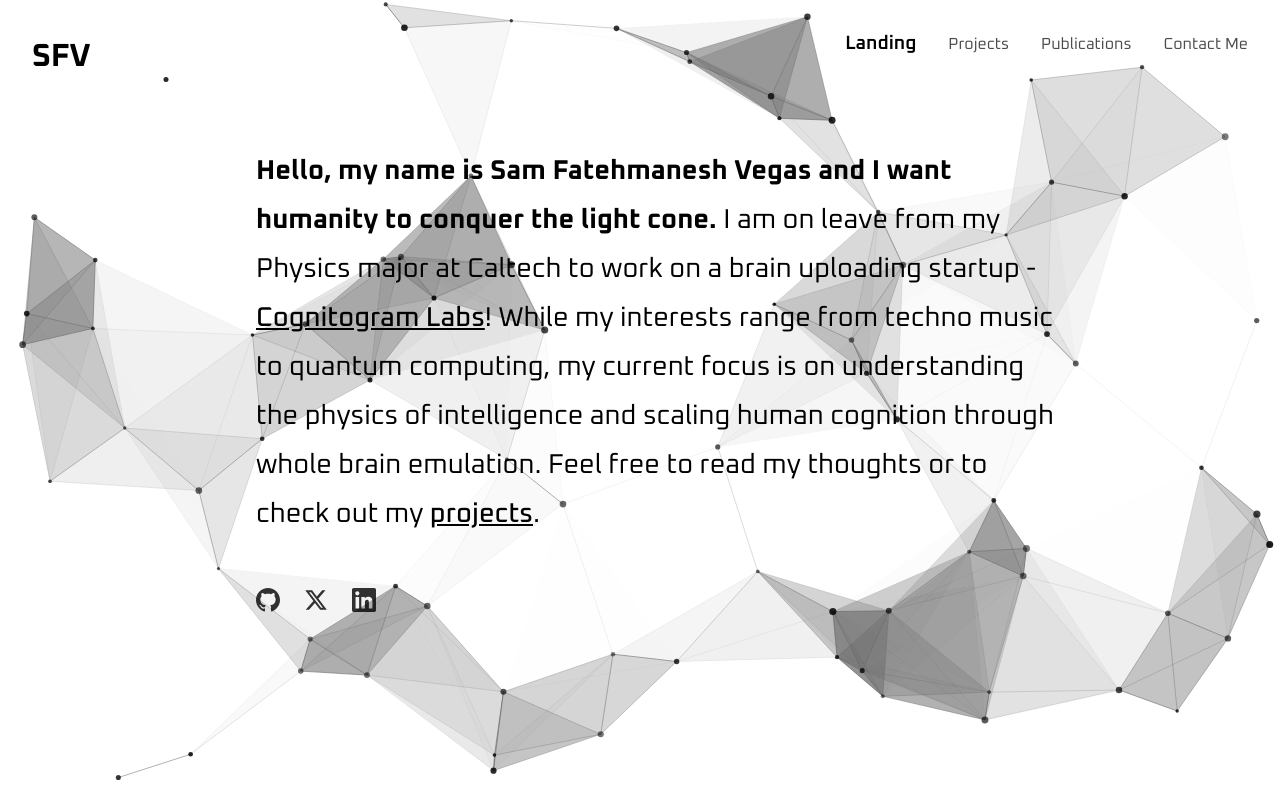
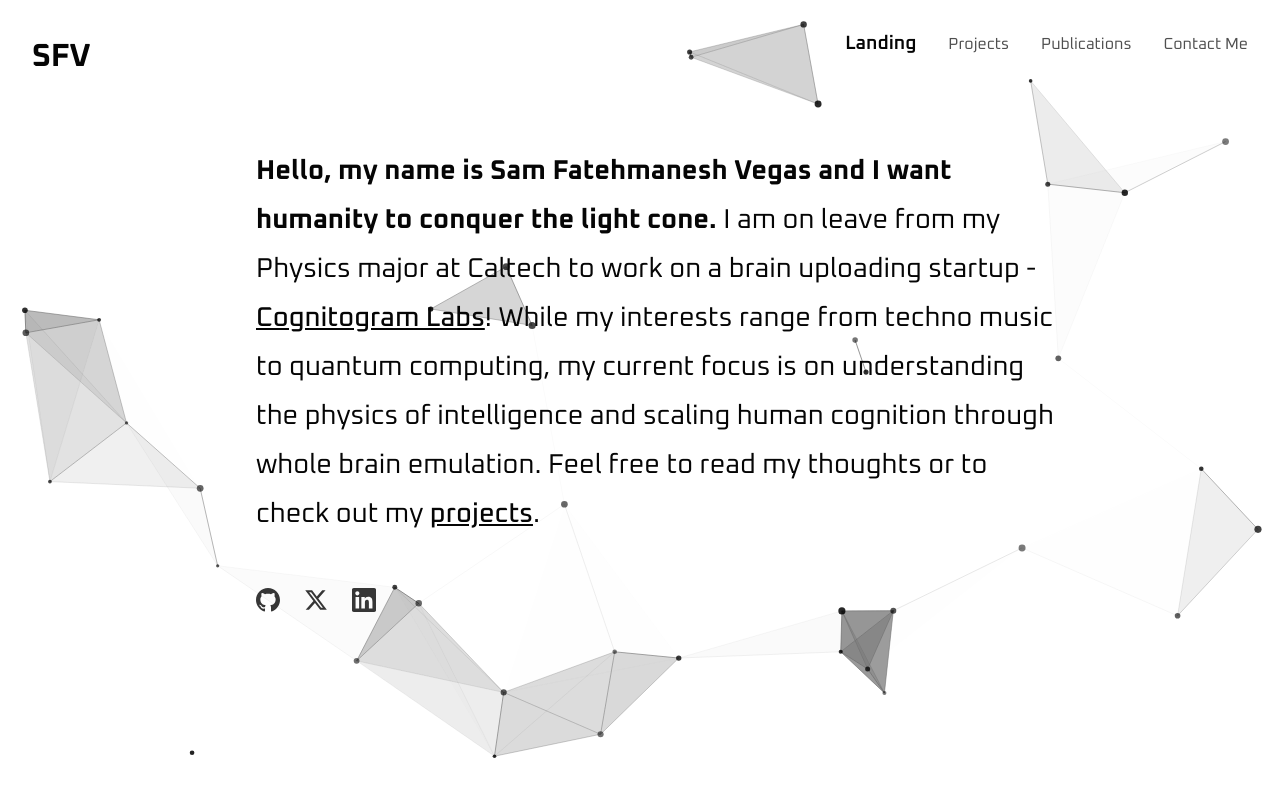
Before and after one commit to Sam-Fatehmanesh/personal-site, a plain HTML site: page index.html in a window 1280 px wide. Both pictures are taken after a click on the link "Landing". Shown: the top 800 px of the page. Drawn offline with Linux system fonts and the light colour scheme; animation ran at ten frames a second; a web font is replaced by a local one.

Commit message:
particle density changes

```diff
--- a/index.html
+++ b/index.html
@@ -7,7 +7,7 @@
     <link rel="preconnect" href="https://fonts.googleapis.com">
     <link rel="preconnect" href="https://fonts.gstatic.com" crossorigin>
     <link href="https://fonts.googleapis.com/css2?family=Comfortaa:wght@300..700&family=Electrolize&family=Michroma&family=Orbitron:wght@400..900&family=Oxanium:wght@200..800&display=swap" rel="stylesheet">
-    <link rel="stylesheet" href="styles.css?v=20260303b">
+    <link rel="stylesheet" href="styles.css?v=20260303c">
 </head>
 <body>
     <div id="particles-js"></div>
@@ -177,6 +177,6 @@
         </section>
     </main>
 
-    <script src="script.js?v=20260303g"></script>
+    <script src="script.js?v=20260304c"></script>
 </body>
 </html>
--- a/script.js
+++ b/script.js
@@ -1,3 +1,14 @@
+function initializeTheme() {
+    document.body.classList.remove('theme-dark');
+    document.dispatchEvent(new CustomEvent('themechange', { detail: { theme: 'light' } }));
+}
+
+if (document.readyState === 'loading') {
+    document.addEventListener('DOMContentLoaded', initializeTheme);
+} else {
+    initializeTheme();
+}
+
 // Local triangles renderer (no CDN/runtime dependency)
 function initTrianglesParticles() {
     const container = document.getElementById('particles-js');
@@ -46,6 +57,10 @@ function initTrianglesParticles() {
         [-0.24, 0.18, 0.08]
     ];
     const TARGET_PARTICLES = 80;
+    const BASE_DENSITY_AREA = 1920 * 1080;
+    const PARTICLE_DENSITY = TARGET_PARTICLES / BASE_DENSITY_AREA;
+    const MIN_PARTICLES = 32;
+    const MAX_PARTICLES = 360;
 
     const state = {
         width: 0,
@@ -59,6 +74,22 @@ function initTrianglesParticles() {
 
     const randomBetween = (a, b) => Math.random() * (b - a) + a;
     const lerp = (a, b, t) => a + (b - a) * t;
+    const themeColors = {
+        dot: '0, 0, 0',
+        link: '74, 74, 74',
+        triangle: '112, 112, 112'
+    };
+
+    function getThemeRgbVar(name, fallback) {
+        const value = getComputedStyle(document.body).getPropertyValue(name).trim();
+        return value || fallback;
+    }
+
+    function refreshThemeColors() {
+        themeColors.dot = getThemeRgbVar('--particle-dot-rgb', '0, 0, 0');
+        themeColors.link = getThemeRgbVar('--particle-line-rgb', '74, 74, 74');
+        themeColors.triangle = getThemeRgbVar('--particle-triangle-rgb', '112, 112, 112');
+    }
 
     function smoothFalloff(distance, radius) {
         const x = Math.max(0, Math.min(1, 1 - distance / radius));
@@ -66,7 +97,9 @@ function initTrianglesParticles() {
     }
 
     function particleCountForSize() {
-        return TARGET_PARTICLES;
+        const area = Math.max(1, state.width * state.height);
+        const scaledCount = Math.round(area * PARTICLE_DENSITY);
+        return Math.max(MIN_PARTICLES, Math.min(MAX_PARTICLES, scaledCount));
     }
 
     function createParticle(x, y) {
@@ -202,7 +235,7 @@ function initTrianglesParticles() {
     function drawParticles() {
         for (const p of state.particles) {
             ctx.beginPath();
-            ctx.fillStyle = 'rgba(0, 0, 0, ' + p.alpha.toFixed(3) + ')';
+            ctx.fillStyle = 'rgba(' + themeColors.dot + ', ' + p.alpha.toFixed(3) + ')';
             ctx.arc(p.x, p.y, p.size, 0, Math.PI * 2);
             ctx.fill();
         }
@@ -237,7 +270,7 @@ function initTrianglesParticles() {
                 }
 
                 ctx.beginPath();
-                ctx.strokeStyle = 'rgba(74, 74, 74, ' + linkAlpha.toFixed(3) + ')';
+                ctx.strokeStyle = 'rgba(' + themeColors.link + ', ' + linkAlpha.toFixed(3) + ')';
                 ctx.lineWidth = 1;
                 ctx.moveTo(a.x, a.y);
                 ctx.lineTo(b.x, b.y);
@@ -281,7 +314,7 @@ function initTrianglesParticles() {
                     }
 
                     ctx.beginPath();
-                    ctx.fillStyle = 'rgba(112, 112, 112, ' + triAlpha.toFixed(3) + ')';
+                    ctx.fillStyle = 'rgba(' + themeColors.triangle + ', ' + triAlpha.toFixed(3) + ')';
                     ctx.moveTo(a.x, a.y);
                     ctx.lineTo(b.x, b.y);
                     ctx.lineTo(c.x, c.y);
@@ -318,7 +351,7 @@ function initTrianglesParticles() {
             }
 
             ctx.beginPath();
-            ctx.fillStyle = 'rgba(112, 112, 112, ' + faded.toFixed(3) + ')';
+            ctx.fillStyle = 'rgba(' + themeColors.triangle + ', ' + faded.toFixed(3) + ')';
             ctx.moveTo(a.x, a.y);
             ctx.lineTo(b.x, b.y);
             ctx.lineTo(c.x, c.y);
@@ -353,7 +386,9 @@ function initTrianglesParticles() {
     });
 
     window.addEventListener('resize', resizeCanvas);
+    document.addEventListener('themechange', refreshThemeColors);
 
+    refreshThemeColors();
     resizeCanvas();
     animate();
 }
@@ -370,6 +405,12 @@ document.addEventListener('DOMContentLoaded', function() {
     const sections = document.querySelectorAll('.section');
     let isClickScrolling = false;
     let scrollEndTimer;
+    const isChromeBrowser = (() => {
+        const ua = navigator.userAgent;
+        const isGoogleChrome = /Chrome\/\d+/.test(ua) && navigator.vendor === 'Google Inc.';
+        const isOtherChromiumBrand = /Edg\/|OPR\/|Brave\/|SamsungBrowser\//.test(ua);
+        return isGoogleChrome && !isOtherChromiumBrand;
+    })();
 
     // Function to update active nav link
     const updateActiveLink = (activeId) => {
@@ -378,7 +419,7 @@ document.addEventListener('DOMContentLoaded', function() {
         });
     };
 
-    // Custom smooth scroll function that can't be interrupted
+    // Use native smooth scrolling in Chrome, custom animation elsewhere.
     const smoothScrollTo = (targetElement, targetId) => {
         // Dynamic offset based on section
         let offset = 80; // Default navbar offset
@@ -391,6 +432,14 @@ document.addEventListener('DOMContentLoaded', function() {
         }
 
         const targetPosition = targetElement.getBoundingClientRect().top + window.pageYOffset - offset;
+        if (isChromeBrowser) {
+            window.scrollTo({
+                top: targetPosition,
+                behavior: 'smooth'
+            });
+            return 1400;
+        }
+
         const startPosition = window.pageYOffset;
         const distance = targetPosition - startPosition;
         const duration = 800; // 800ms duration
@@ -413,6 +462,7 @@ document.addEventListener('DOMContentLoaded', function() {
         }
 
         requestAnimationFrame(animation);
+        return 1000;
     };
 
     // Click-based navigation handler
@@ -425,14 +475,21 @@ document.addEventListener('DOMContentLoaded', function() {
             // Update active class immediately
             updateActiveLink(targetId);
 
-            // Use custom smooth scroll
-            smoothScrollTo(targetElement, targetId);
+            // Scroll with browser-specific behavior.
+            const unlockDelayMs = smoothScrollTo(targetElement, targetId);
 
             // Reset flag after scroll completes
             clearTimeout(scrollEndTimer);
+            if (isChromeBrowser && 'onscrollend' in window) {
+                const onScrollEnd = () => {
+                    clearTimeout(scrollEndTimer);
+                    isClickScrolling = false;
+                };
+                window.addEventListener('scrollend', onScrollEnd, { once: true });
+            }
             scrollEndTimer = setTimeout(() => {
                 isClickScrolling = false;
-            }, 1000); // Adjusted to match custom scroll duration
+            }, unlockDelayMs);
         }
     };
 
--- a/styles.css
+++ b/styles.css
@@ -8,12 +8,63 @@ html {
     scroll-behavior: smooth;
 }
 
+:root {
+    --bg-color: #ffffff;
+    --text-color: #050505;
+    --border-color: #111111;
+    --muted-color: #666666;
+    --muted-soft-color: #888888;
+    --card-shadow-color: rgba(0, 0, 0, 0.1);
+    --video-card-bg: #000000;
+    --video-text-color: #ffffff;
+    --demo-button-bg: #ffffff;
+    --demo-button-text: #000000;
+    --demo-button-border: #000000;
+    --demo-button-hover-bg: #000000;
+    --demo-button-hover-text: #ffffff;
+    --theme-button-bg: rgba(255, 255, 255, 0.82);
+    --theme-button-border: rgba(0, 0, 0, 0.78);
+    --theme-button-text: #000000;
+    --theme-button-hover-bg: #000000;
+    --theme-button-hover-border: #000000;
+    --theme-button-hover-text: #ffffff;
+    --particle-dot-rgb: 0, 0, 0;
+    --particle-line-rgb: 74, 74, 74;
+    --particle-triangle-rgb: 112, 112, 112;
+}
+
+body.theme-dark {
+    --bg-color: #0d0d0d;
+    --text-color: #f3f3f3;
+    --border-color: #f1f1f1;
+    --muted-color: #c2c2c2;
+    --muted-soft-color: #a8a8a8;
+    --card-shadow-color: rgba(255, 255, 255, 0.16);
+    --video-card-bg: #f4f4f4;
+    --video-text-color: #ffffff;
+    --demo-button-bg: #0d0d0d;
+    --demo-button-text: #f3f3f3;
+    --demo-button-border: #f3f3f3;
+    --demo-button-hover-bg: #f3f3f3;
+    --demo-button-hover-text: #0d0d0d;
+    --theme-button-bg: rgba(13, 13, 13, 0.84);
+    --theme-button-border: rgba(243, 243, 243, 0.82);
+    --theme-button-text: #f3f3f3;
+    --theme-button-hover-bg: #f3f3f3;
+    --theme-button-hover-border: #f3f3f3;
+    --theme-button-hover-text: #0d0d0d;
+    --particle-dot-rgb: 243, 243, 243;
+    --particle-line-rgb: 190, 190, 190;
+    --particle-triangle-rgb: 155, 155, 155;
+}
+
 body {
     font-family: 'Oxanium', sans-serif;
-    background-color: white;
-    color: black;
+    background-color: var(--bg-color);
+    color: var(--text-color);
     overflow-x: hidden;
     line-height: 1.6;
+    transition: background-color 0.2s ease, color 0.2s ease;
 }
 
 /* Particles.js background */
@@ -60,7 +111,7 @@ body {
 }
 
 .nav-link {
-    color: black;
+    color: var(--text-color);
     text-decoration: none;
     font-size: 1rem;
     font-weight: 400;
@@ -85,13 +136,13 @@ body {
 
 /* .demo-button {
     background: white;
-    color: black;
+    color: var(--text-color);
     text-decoration: none;
     font-size: 1rem;
     font-weight: 700;
     padding: 0.6rem 1rem;
     border-radius: 999px;
-    border: 2px solid black;
+    border: 2px solid var(--border-color);
     display: inline-flex;
     align-items: center;
     justify-content: center;
@@ -100,7 +151,7 @@ body {
 }
 
 .demo-button:hover {
-    background: black;
+    background: var(--video-card-bg);
     color: white;
     transform: translateY(-2px);
 } */
@@ -136,9 +187,10 @@ main {
     left: 2rem;
     font-size: 2rem;
     font-weight: 700;
-    color: black;
+    color: var(--text-color);
     z-index: 1001;
 }
+
 
 /* Landing section */
 #landing {
@@ -165,7 +217,7 @@ main {
 }
 
 .link {
-    color: black;
+    color: var(--text-color);
     text-decoration: underline;
     font-weight: 500;
 }
@@ -181,7 +233,7 @@ main {
 }
 
 .social-link {
-    color: black;
+    color: var(--text-color);
     transition: all 0.3s ease;
     opacity: 0.8;
 }
@@ -217,7 +269,7 @@ main {
 
 .project-card {
     background: transparent;
-    border: 2px solid black;
+    border: 2px solid var(--border-color);
     border-radius: 12px;
     padding: 2rem;
     transition: all 0.3s ease;
@@ -229,11 +281,11 @@ main {
 
 .project-card:hover {
     transform: translateY(-5px);
-    box-shadow: 0 10px 25px rgba(0, 0, 0, 0.1);
+    box-shadow: 0 10px 25px var(--card-shadow-color);
 }
 
 .video-card {
-    background: black;
+    background: var(--video-card-bg);
     border: none;
 }
 
@@ -269,34 +321,34 @@ main {
     font-size: 1.3rem;
     font-weight: 600;
     margin-bottom: 1rem;
-    color: black;
+    color: var(--text-color);
 }
 
 .project-content p {
     font-size: 1.1rem;
     line-height: 1.6;
     margin-bottom: 1rem;
-    color: black;
+    color: var(--text-color);
     flex: 1;
 }
 
 .video-card .project-content h3 {
-    color: white;
+    color: var(--video-text-color);
     text-shadow: 2px 2px 4px rgba(0, 0, 0, 0.8);
 }
 
 .video-card .project-content p {
-    color: white;
+    color: var(--video-text-color);
     text-shadow: 2px 2px 4px rgba(0, 0, 0, 0.8);
 }
 
 .video-card .project-link {
-    color: white;
+    color: var(--video-text-color);
     text-shadow: 2px 2px 4px rgba(0, 0, 0, 0.8);
 }
 
 .project-link {
-    color: black;
+    color: var(--text-color);
     text-decoration: underline;
     font-weight: 500;
     transition: all 0.3s ease;
@@ -315,9 +367,9 @@ main {
 
 /* Override all other styles for demo button */
 .project-card.video-card .project-content .project-links .demo-button {
-    background: white !important;
-    color: black !important;
-    border: 2px solid black !important;
+    background: var(--demo-button-bg) !important;
+    color: var(--demo-button-text) !important;
+    border: 2px solid var(--demo-button-border) !important;
     text-shadow: none !important;
     cursor: pointer !important;
     text-decoration: none !important;
@@ -333,8 +385,8 @@ main {
 }
 
 .project-card.video-card .project-content .project-links .demo-button:hover {
-    background: black !important;
-    color: white !important;
+    background: var(--demo-button-hover-bg) !important;
+    color: var(--demo-button-hover-text) !important;
     text-shadow: none !important;
     transform: translateY(-2px) !important;
 }
@@ -363,7 +415,7 @@ main {
 
 .publication-item {
     background: transparent;
-    border: 2px solid black;
+    border: 2px solid var(--border-color);
     border-radius: 12px;
     padding: 2rem;
     transition: all 0.3s ease;
@@ -371,33 +423,33 @@ main {
 
 .publication-item:hover {
     transform: translateY(-3px);
-    box-shadow: 0 8px 25px rgba(0, 0, 0, 0.1);
+    box-shadow: 0 8px 25px var(--card-shadow-color);
 }
 
 .publication-item h3 {
     font-size: 1.4rem;
     font-weight: 600;
     margin-bottom: 0.75rem;
-    color: black;
+    color: var(--text-color);
     line-height: 1.4;
 }
 
 .publication-item .authors {
     font-size: 1rem;
-    color: #666;
+    color: var(--muted-color);
     margin-bottom: 0.5rem;
     font-weight: 400;
 }
 
 .publication-item .venue {
     font-size: 0.95rem;
-    color: #888;
+    color: var(--muted-soft-color);
     margin-bottom: 1.25rem;
     font-style: italic;
 }
 
 .publication-link {
-    color: black;
+    color: var(--text-color);
     text-decoration: underline;
     font-weight: 500;
     font-size: 1rem;
@@ -432,7 +484,7 @@ main {
     display: inline-flex;
     align-items: center;
     gap: 0.75rem;
-    color: black;
+    color: var(--text-color);
     text-decoration: none;
     font-size: 1.2rem;
     font-weight: 500;
@@ -521,7 +573,7 @@ main {
     /* Mobile video card specific styling */
     .video-card {
         min-height: 350px;
-        background: black;
+        background: var(--video-card-bg);
         border: none;
         display: flex;
         flex-direction: column;
@@ -556,7 +608,7 @@ main {
     .video-card .project-content h3 {
         font-size: 1.1rem;
         margin-bottom: 0.7rem;
-        color: white;
+        color: var(--video-text-color);
         text-shadow: 1px 1px 3px rgba(0, 0, 0, 0.9);
         font-weight: 600;
     }
@@ -565,14 +617,14 @@ main {
         font-size: 0.85rem;
         line-height: 1.4;
         margin-bottom: 1rem;
-        color: white;
+        color: var(--video-text-color);
         text-shadow: 1px 1px 2px rgba(0, 0, 0, 0.9);
         overflow: visible;
         word-wrap: break-word;
     }
 
     .video-card .project-link {
-        color: white;
+        color: var(--video-text-color);
         text-shadow: 1px 1px 2px rgba(0, 0, 0, 0.9);
         font-size: 0.85rem;
         margin-top: auto;
@@ -585,7 +637,7 @@ main {
     /* Mobile regular card styling */
     .project-card:not(.video-card) {
         background: transparent;
-        border: 2px solid black;
+        border: 2px solid var(--border-color);
         padding: 1.5rem;
         min-height: auto;
         display: flex;
@@ -606,7 +658,7 @@ main {
     .project-card:not(.video-card) .project-content h3 {
         font-size: 1.1rem;
         margin-bottom: 0.7rem;
-        color: black;
+        color: var(--text-color);
         font-weight: 600;
         word-wrap: break-word;
     }
@@ -615,7 +667,7 @@ main {
         font-size: 0.85rem;
         line-height: 1.4;
         margin-bottom: 1rem;
-        color: black;
+        color: var(--text-color);
         flex: 1;
         overflow: visible;
         word-wrap: break-word;
@@ -623,7 +675,7 @@ main {
 
     .project-card:not(.video-card) .project-link {
         font-size: 0.85rem;
-        color: black;
+        color: var(--text-color);
         margin-top: auto;
     }
 
```
